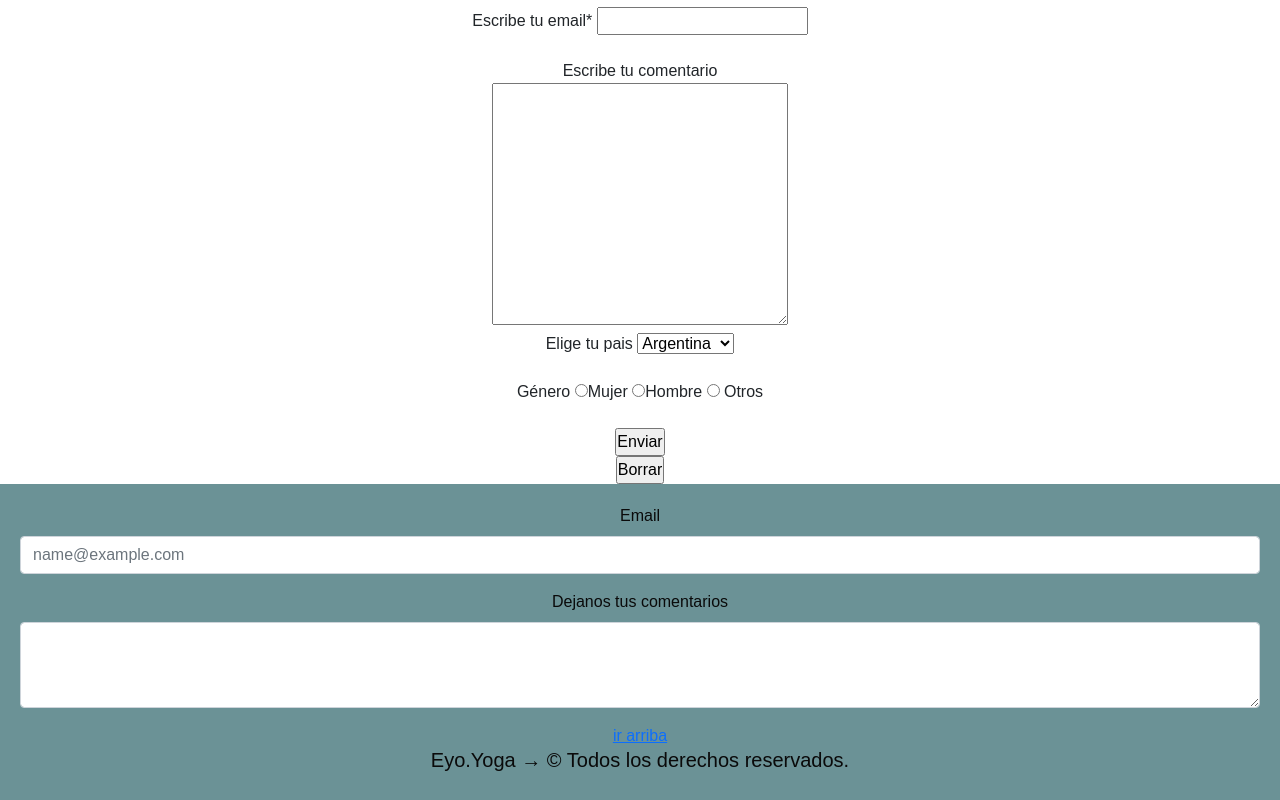
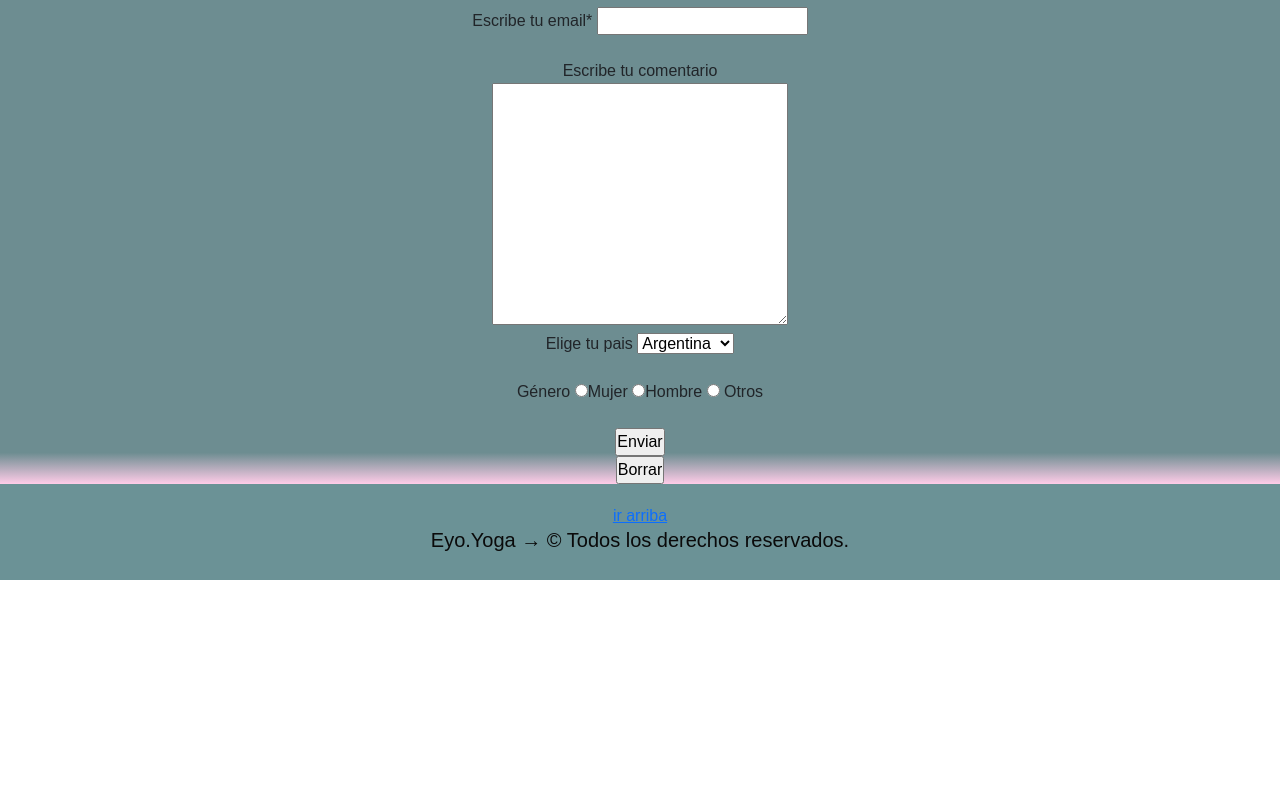
Before and after one commit to mandradepr/eyoyoga-andrade, a plain HTML site: page contactos.html in a window 1280 px wide. Shown: the part 702-1502 px from the top of the page. After the commit the page ends 1282 px from the top, so only its background shows below. Drawn offline with nearby package versions, Linux system fonts and the light colour scheme; a web font is replaced by a local one.

Commit message:
modificando fomulario

```diff
--- a/contactos.html
+++ b/contactos.html
@@ -52,7 +52,7 @@
     </header>
 <body>
     <main class="fomularioo">
-        <fieldset>
+        <fieldset class="for">
             <legend>Formulario</legend>
             <form action="" class="form">
                 <div>
@@ -96,14 +96,6 @@
     </main>
      <!--Pie de Pagina-->
      <footer>
-        <div class="mb-3">
-            <label for="exampleFormControlInput1" class="form-label">Email</label>
-            <input type="email" class="form-control" id="exampleFormControlInput1" placeholder="name@example.com">
-          </div>
-          <div class="mb-3">
-            <label for="exampleFormControlTextarea1" class="form-label">Dejanos tus comentarios</label>
-            <textarea class="form-control" id="exampleFormControlTextarea1" rows="3"></textarea>
-          </div>
         <a href="#arriba"> ir arriba</a><br>
         <h5>
             Eyo.Yoga &rarr; &copy; Todos los derechos reservados.
--- a/estilos.css
+++ b/estilos.css
@@ -214,7 +214,11 @@
         line-height: 25px;
         color:rgb(255,204,226);
     }
-
+    .for{
+        background: rgb(106, 165, 170);
+        background: linear-gradient(0deg, rgba(255,204,232,1) , rgb(109, 141, 145) 5% 82%);
+        text-align: center;
+    }
     .contenedor2{
         width: 100%;
         margin:auto;
```
